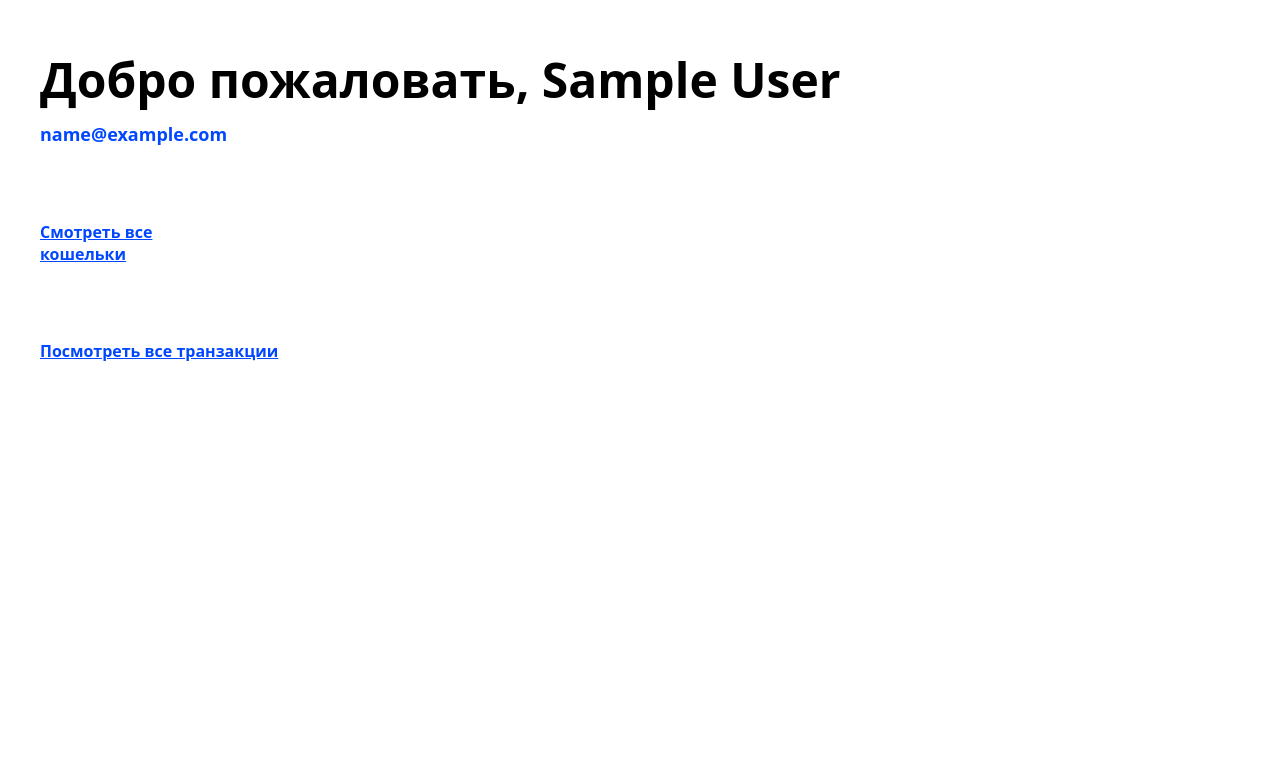
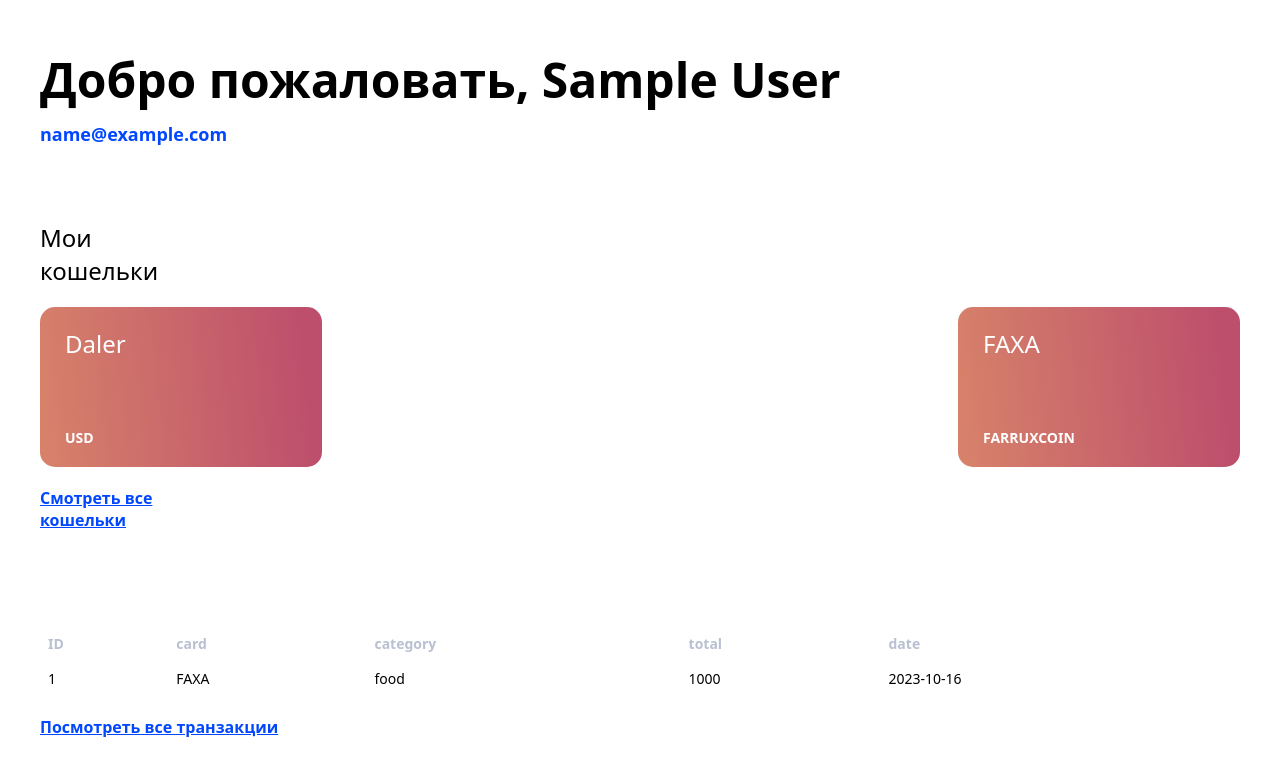
Before and after one commit to saloxitdinovv/banking, a website built with Vite: page index.html in a window 1280 px wide. Shown: the part 73-848 px from the top of the page. Before the commit the page ends 800 px from the top, so only its background shows below. Built offline with nearby package versions, Linux system fonts and the light colour scheme; data requests are answered from the project's data file; sample sign-in values are in the browser's storage.

Commit message:
home page was fixed

```diff
--- a/db.json
+++ b/db.json
@@ -31,7 +31,7 @@
 			"id": 3
 		},
 		{
-      "user_id": 1,
+			"user_id": 2,
 			"name": "VISA",
 			"currency": "BTC",
 			"balance": "100",
@@ -45,5 +45,18 @@
 			"id": 5
 		}
 	],
-  "transactions": []
+	"transactions": [
+		{
+			"id": 1,
+			"user_id": 1,
+			"card": {
+				"id": 1,
+				"name": "FAXA",
+				"balance": 30000
+			},
+			"total": 1000,
+			"category": "food",
+			"date": "2023-10-16"
 		}
+	]
+}
--- a/index.html
+++ b/index.html
@@ -28,8 +28,24 @@
 	</div>
 
 	<div class="transactions">
+
+		<table>
+			<thead>
+				<tr>
+					<th>ID</th>
+					<th>card</th>
+					<th>category</th>
+					<th>total</th>
+					<th>date</th>
+				</tr>
+			</thead>
+			<tbody></tbody>
+		</table>
+
+
 		<a href="./pages/transictions/">Посмотреть все транзакции</a>
 	</div>
+
 
 
 	<script type="module" src="/modules/header.js"></script>
--- a/main.js
+++ b/main.js
@@ -1,15 +1,19 @@
 import { user } from "./modules/user_data"
 import { wallets } from "./modules/functions"
 import { transactions } from "./modules/transictions"
+import { getData } from "./modules/http"
 
 ////////////////////////////////
 let userName = document.querySelector('.user_name')
+let userEmail = document.querySelector('.user_email')
+let tbody = document.querySelector('tbody')
+
 userName.innerHTML = user?.name
-
-let userEmail = document.querySelector('.user_email')
 userEmail.innerHTML = user?.email
-
 ////////////////////////////////
 
-wallets()
-transactions()
+getData('/cards?user_id=' + user.id)
+    .then(res => wallets(res))
+
+getData('/transactions?user_id=' + user.id)
+    .then(res => transactions(res, tbody))
--- a/modules/transictions.js
+++ b/modules/transictions.js
@@ -1,33 +1,27 @@
-export function transactions(){
-    let lastTransactions = document.createElement('h1')
-    lastTransactions.innerHTML = 'Последние транзакции'
+export function transactions(arr, place){
+    place.innerHTML = ""
 
-    let table = document.createElement('table');
-
-    let th = document.createElement('tr');
-    let thText = ['ID', 'Отправлено с кошелька', 'Категория', 'Сумма транзации', 'Когда'];
-
-    thText.forEach(text => {
-        let header = document.createElement('th');
-        header.innerHTML = text;
-        th.append(header);
-    });
-
-    table.append(th);
-
-    for (let i = 0; i < 7; i++) {
-        let tr = document.createElement('tr');
-        let tdText = ['1232312', 'VISA', 'Автомобиль', '414,000,000', '4 дня назад'];
-
-        tdText.forEach(text => {
-            let td = document.createElement('td');
-            td.innerHTML = text;
-            tr.append(td);
-        });
-
-        table.append(tr);
+    if(arr.length === 0) {
+        place.innerHTML = "НЕТ ТРАНЗАКЦИЙ"
+        return
     }
 
-    let transactions = document.querySelector('.transactions');
-    transactions.prepend(lastTransactions, table);
+    for(let item of arr) {
+        let tr = document.createElement('tr')
+        let id = document.createElement('td')
+        let card = document.createElement('td')
+        let category = document.createElement('td')
+        let total = document.createElement('td')
+        let date = document.createElement('td')
+
+        id.innerHTML = item.id
+        card.innerHTML = item?.card?.name
+        category.innerHTML = item.category
+        total.innerHTML = item.total
+        date.innerHTML = item.date
+
+
+        tr.append(id, card, category, total, date)
+        place.append(tr)
+    }
 }
```
Lines whose indentation alone changed are shown as unchanged.
